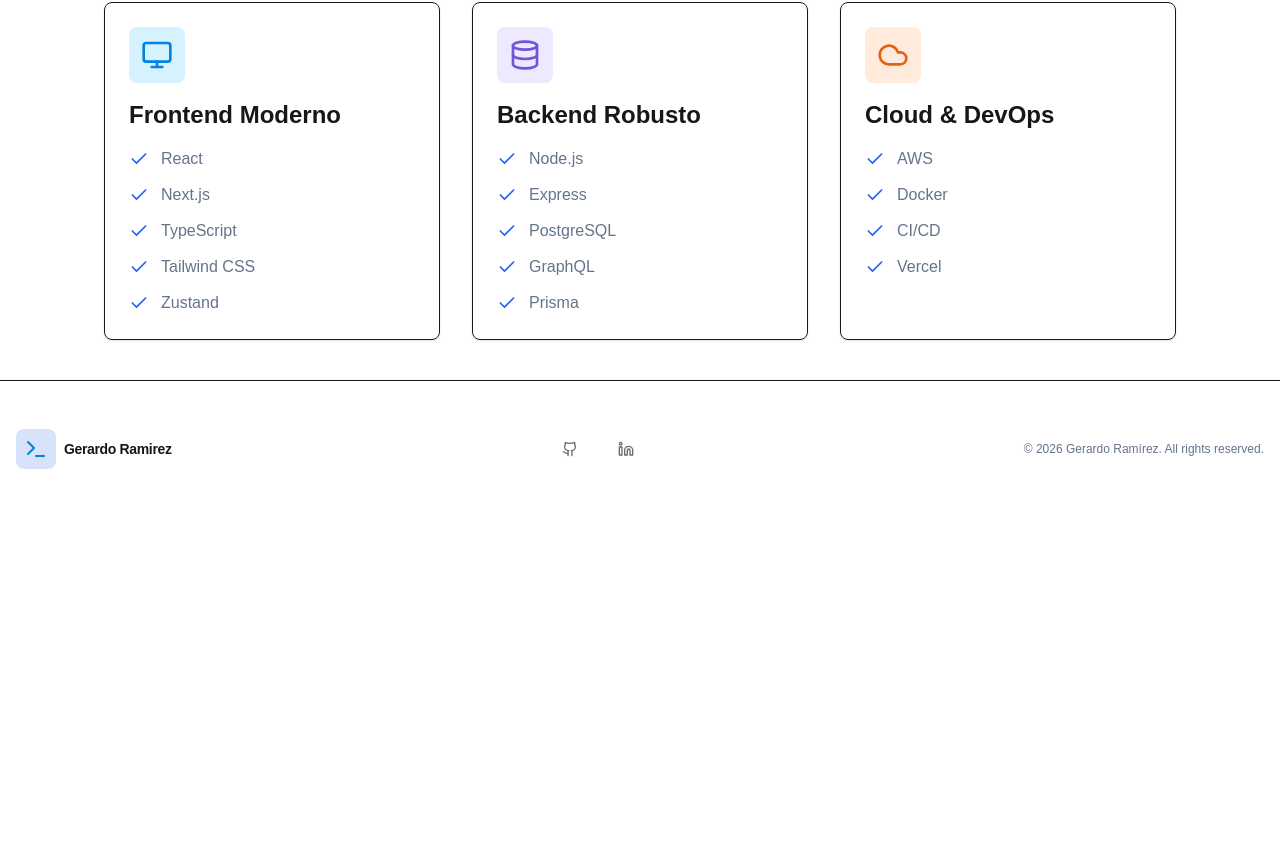
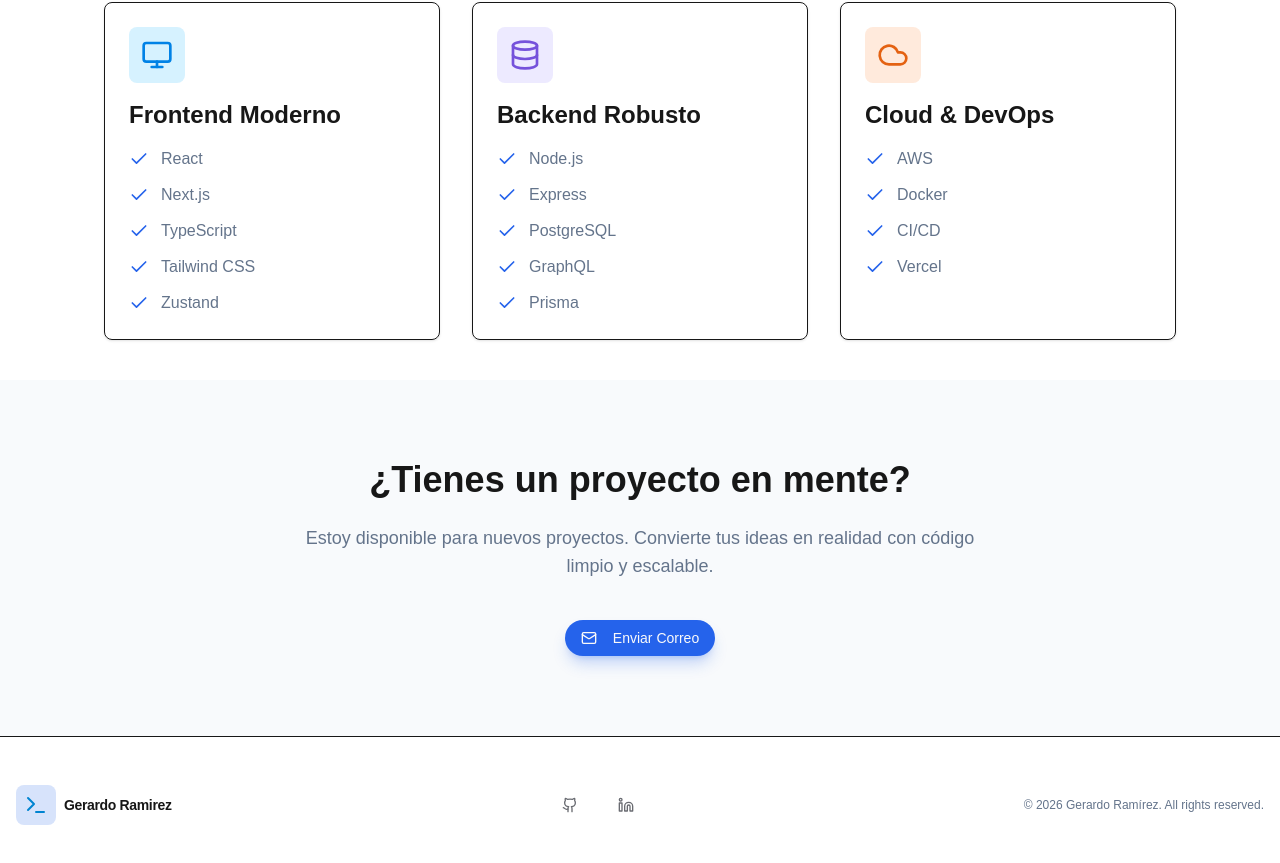
Before and after one commit to iamhosto10/portfolio, a Next.js app: page / in a window 1280 px wide. Shown: the part 1138-2001 px from the top of the page. Before the commit the page ends 1655 px from the top, so only its background shows below. Built offline with nearby package versions, Linux system fonts and the light colour scheme.

Commit message:
fix layaout and add call to action to page

```diff
--- a/src/app/layout.tsx
+++ b/src/app/layout.tsx
@@ -26,7 +26,7 @@
   children: React.ReactNode;
 }>) {
   return (
-    <html lang="en">
+    <html lang="en" suppressHydrationWarning>
       <body
         className={`${geistSans.variable} ${geistMono.variable} antialiased`}
       >
--- a/src/app/page.tsx
+++ b/src/app/page.tsx
@@ -1,4 +1,5 @@
 import AboutMe from "@/components/AboutMe/AboutMe";
+import CallToAction from "@/components/CallToAction/CallToAction";
 import Hero from "@/components/Hero/Hero";
 import Skills from "@/components/Skills/Skills";
 
@@ -8,6 +9,7 @@
       <Hero />
       <AboutMe />
       <Skills />
+      <CallToAction />
     </main>
   );
 }
--- a/src/components/CallToAction.tsx
+++ b/src/components/CallToAction/CallToAction.tsx
@@ -1,19 +1,20 @@
 import { Mail } from "lucide-react";
 import { Button } from "@/components/ui/button";
 
-export function CallToAction() {
+export default function CallToAction() {
   return (
-    <section className="py-12 md:py-20 flex flex-col items-center justify-center text-center animate-in fade-in zoom-in-95 duration-700 delay-100">
+    <section className="py-12 md:py-20 flex flex-col items-center justify-center text-center animate-in fade-in zoom-in-75 duration-700 delay-100 bg-secondary/50">
       <div className="max-w-3xl px-4">
         <h2 className="text-3xl md:text-4xl font-bold text-foreground mb-6">
           ¿Tienes un proyecto en mente?
         </h2>
         <p className="text-lg text-muted-foreground max-w-2xl mx-auto mb-10">
-          Estoy disponible para nuevos proyectos. Convierte tus ideas en realidad con código limpio y escalable.
+          Estoy disponible para nuevos proyectos. Convierte tus ideas en
+          realidad con código limpio y escalable.
         </p>
         <Button
-          size="lg"
-          className="rounded-full shadow-lg shadow-primary/25 hover:shadow-primary/40 hover:-translate-y-0.5 transition-all"
+          // size="lg"
+          className="rounded-full bg-primary shadow-lg shadow-primary/25 hover:bg-primary/90 hover:-translate-y-0.5 transition-all"
         >
           <Mail className="mr-2 size-4" />
           Enviar Correo
```
